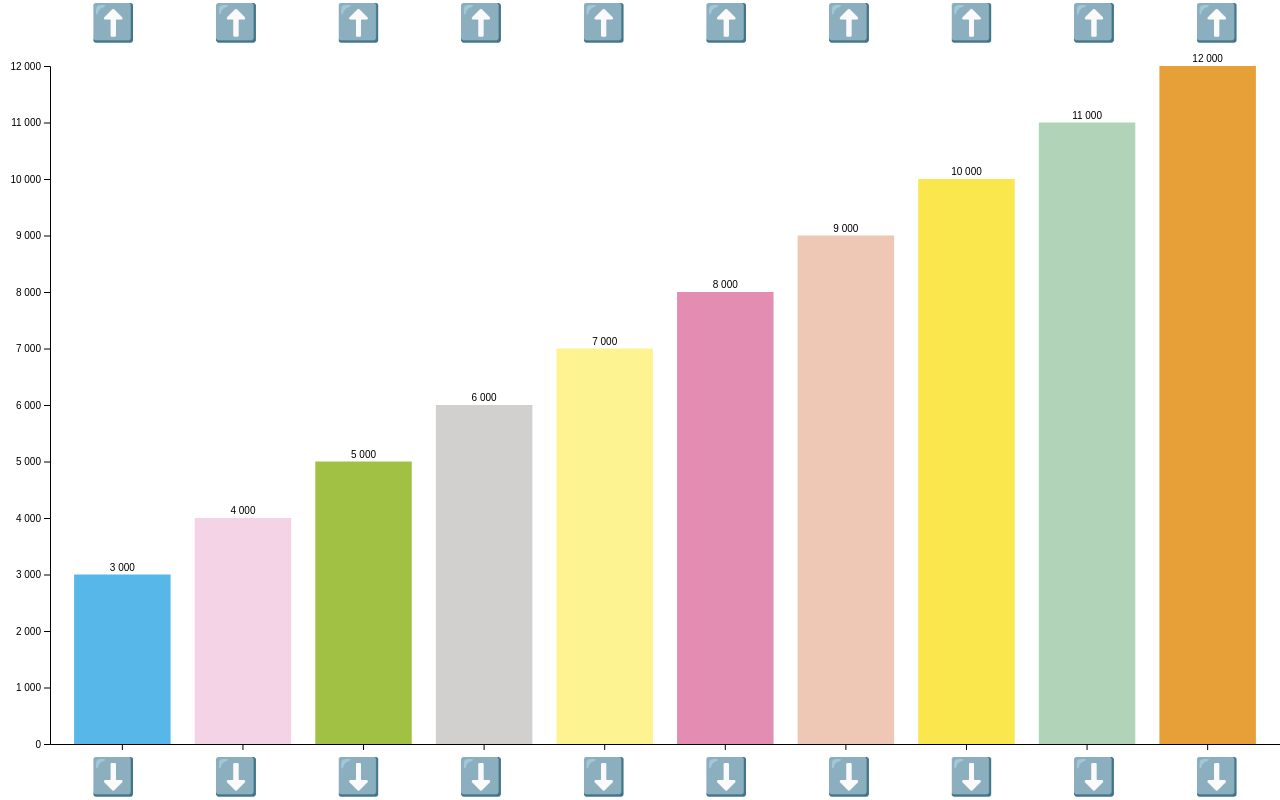
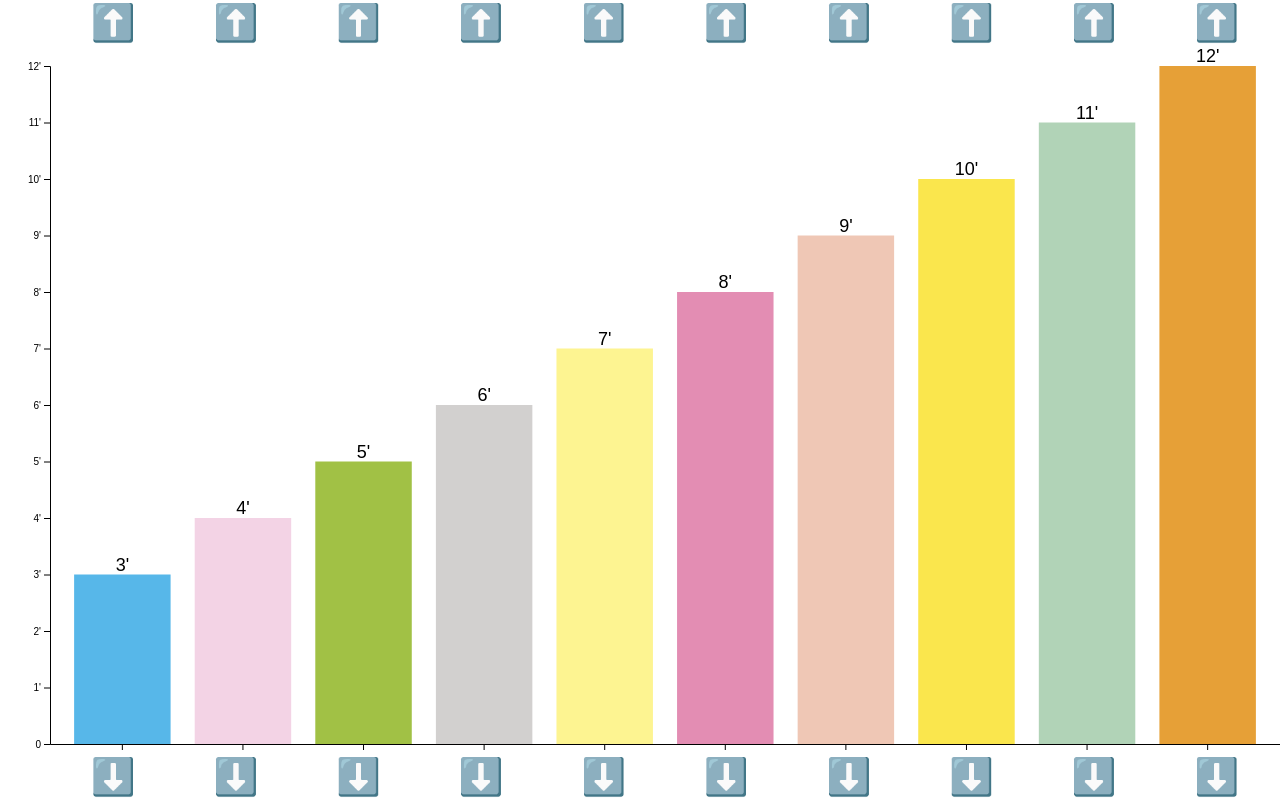
Before and after one commit to VegardSkui/kurskontroll, a website built with Vite: page index.html in a window 1280 px wide. Built offline with nearby package versions, Linux system fonts and the light colour scheme.

Commit message:
Change value display format and font size

```diff
--- a/src/main.ts
+++ b/src/main.ts
@@ -25,6 +25,10 @@ function saveGroups(groups: Group[]): void {
 const groups: Group[] = loadGroups() || initialGroups;
 
 const valueFormatter = Intl.NumberFormat("no");
+function formatValue(n: number): string {
+  if (n === 0) return "0";
+  return valueFormatter.format(n / 1000) + "'";
+}
 
 // Build buttons to increase values
 const increaseButtons = document.createElement("div");
@@ -108,7 +112,7 @@ function drawChart() {
     .attr("x", d => x(d.color)! + x.bandwidth() / 2)
     .attr("y", d => y(d.value) - 4)
     .attr("text-anchor", "middle")
-    .text(d => valueFormatter.format(d.value));
+    .text(d => formatValue(d.value));
 
   // Update the x- and y-axes
   xAxis
@@ -116,7 +120,7 @@ function drawChart() {
     .call(d3.axisBottom(x).tickFormat(_x => "").tickSizeOuter(0));
   yAxis
     .attr("transform", `translate(${marginLeft}, 0)`)
-    .call(d3.axisLeft(y).tickFormat(y => valueFormatter.format(y.valueOf())));
+    .call(d3.axisLeft(y).tickFormat(y => formatValue(y.valueOf())));
 }
 
 const chartContainer = document.createElement("div");
--- a/src/style.css
+++ b/src/style.css
@@ -44,10 +44,8 @@
   }
 }
 
-svg {
-  .bar-texts {
-    font-size: 10px;
-  }
+svg .bar-texts {
+  font-size: 18px;
 }
 
 @media print {
```
